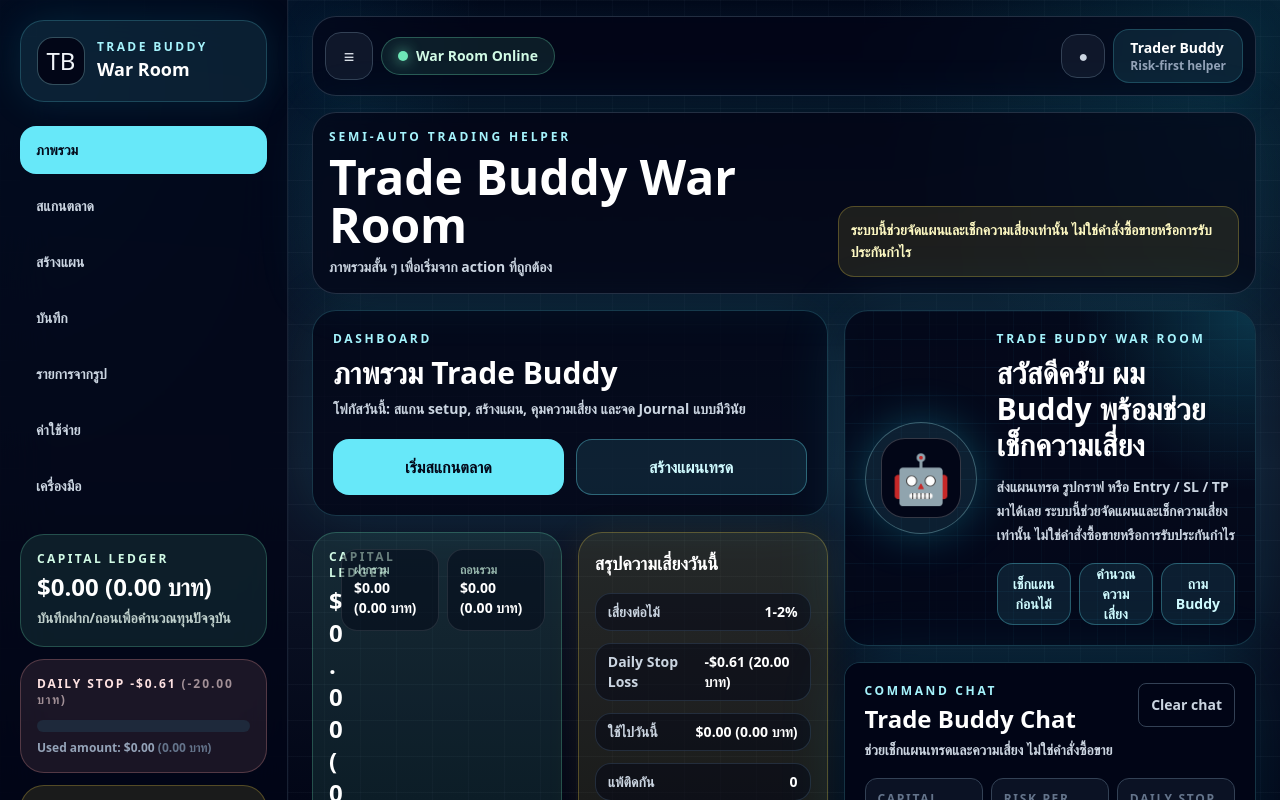
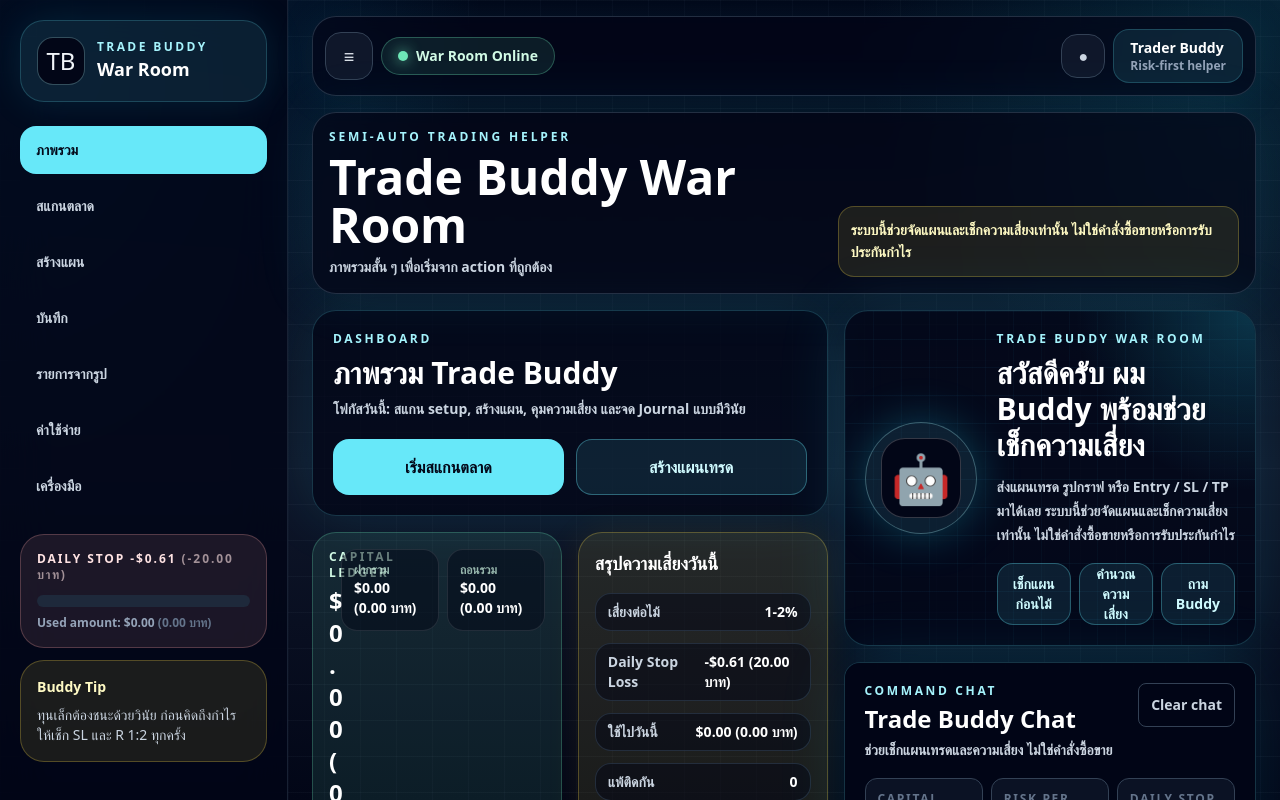
Before and after one commit to Fusemxd/buddy-trade, a Next.js app: page / in a window 1280 px wide. Shown: the top 800 px of the page. Built offline with nearby package versions, Linux system fonts and the light colour scheme.

Commit message:
Remove duplicate sidebar capital ledger

```diff
--- a/src/components/SidebarNav.tsx
+++ b/src/components/SidebarNav.tsx
@@ -1,4 +1,3 @@
-import CapitalLedger from "./CapitalLedger";
 import type { MobileWarRoomPanel } from "./MobileBottomNav";
 
 const navItems: Array<{ id: MobileWarRoomPanel; label: string }> = [
@@ -36,7 +35,6 @@ export default function SidebarNav({ activePanel, onSelect }: { activePanel: Mob
       </nav>
 
       <div className="mt-6 space-y-3">
-        <CapitalLedger compact />
         <div className="rounded-3xl border border-red-300/25 bg-red-300/10 p-4">
           <p className="text-xs font-bold uppercase tracking-[0.16em] text-red-100">Daily Stop -$0.61 <span className="text-red-100/60">(-20.00 บาท)</span></p>
           <div className="mt-3 h-3 overflow-hidden rounded-full bg-slate-800">
```
